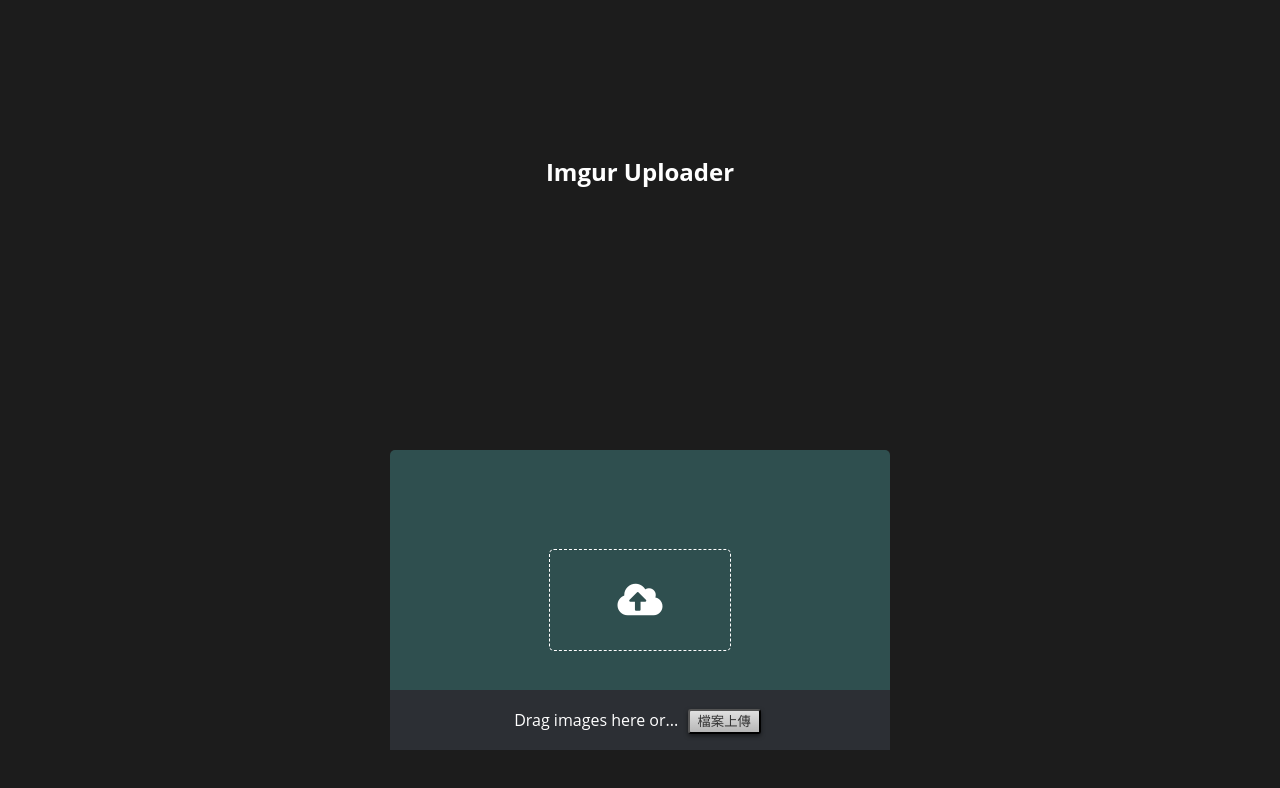
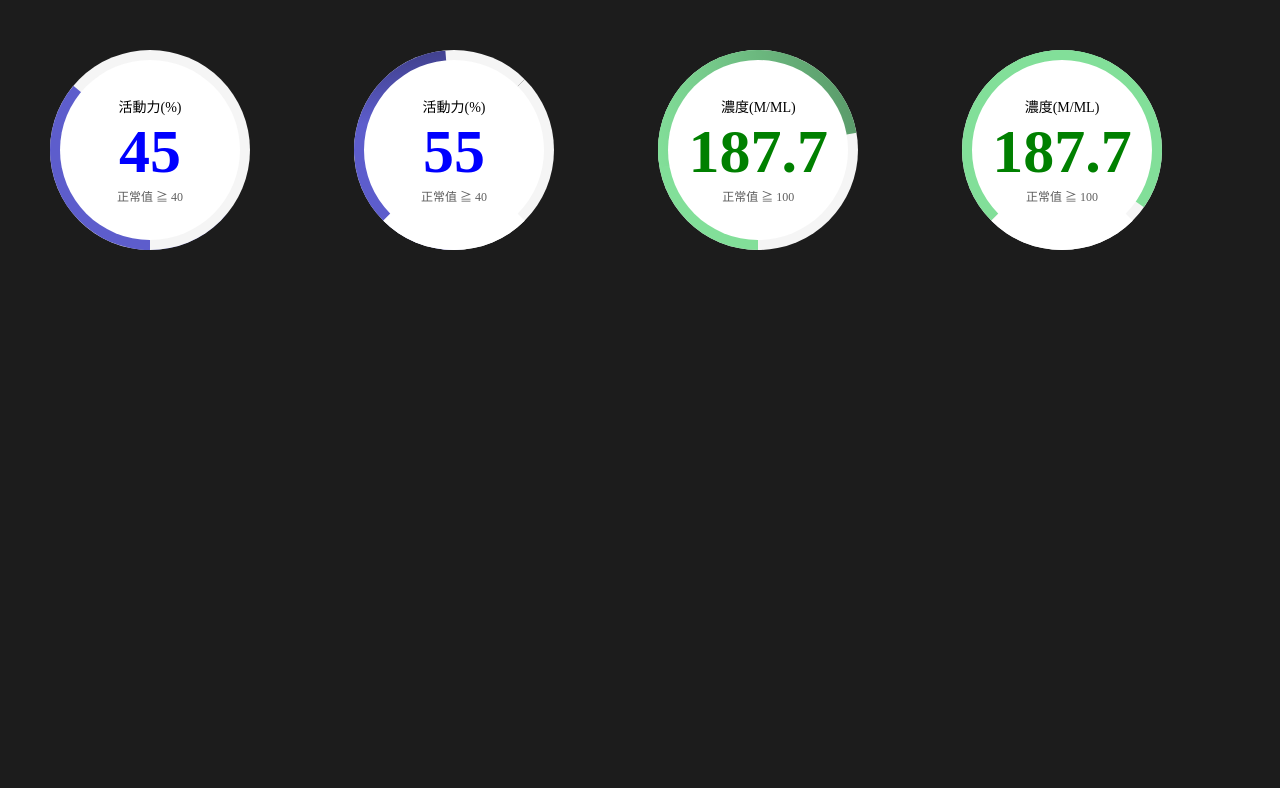
Before and after one commit to The992255/imgur-uploader, a plain HTML site: page index.html in a window 1280 px wide. Drawn offline with Linux system fonts and the light colour scheme.

Commit message:
test
test

```diff
--- a/index.html
+++ b/index.html
@@ -26,38 +26,293 @@
     <link rel="stylesheet" href="https://use.fontawesome.com/releases/v5.3.1/css/fontawesome.css" integrity="sha384-1rquJLNOM3ijoueaaeS5m+McXPJCGdr5HcA03/VHXxcp2kX2sUrQDmFc3jR5i/C7"
         crossorigin="anonymous">
 </head>
-<div class="impge-up-father">
-    <h2>Imgur Uploader</h2>
-    <div class="image-all">
-        <div class="image-up">
-            <div class="cloud-father"></div>
-            <i class="fas fa-cloud-upload-alt"></i>
-            <div class="text"> <span>Drag images here or...</span>
-                <span><input type="file" id="uploader" accept="image/png, image/jpeg, image/gif" onchange="upload(this)"
-                        style="display: none">
-                    <button type="button" onclick="uploader.click()" class="btnUp">檔案上傳</button></span>
-            </div>
+<div class="pie-box">
+        <div class="bg-1 pie"></div>
+        <div class="bg-2 pie"></div>
+        <div class="bg-3 pie"></div>
+        <div class="info">
+            <div class="title">活動力(%)</div>
+            <div class="value">45</div>
+            <div class="say">正常值 ≧ 40</div>
         </div>
-        <div class="your-image">
-            <span class="errorText"></span>
-            <input class="your-image-text-none"><button class="your-image-btn-none" onclick="toCopy()">複製</button>
-            <div class="image-father">
-                <img class="image">
-            </div>
+        <div class="background"></div>
+    </div>
+
+    <div class="pie-box tra">
+        <div class="bg-1 pie"></div>
+        <div class="bg-2 pie"></div>
+        <div class="bg-3 pie"></div>
+        <div class="bg-5 pie"></div>
+        <div class="background"></div>
+        <div class="info rrr">
+            <div class="title">活動力(%)</div>
+            <div class="value">55</div>
+            <div class="say">正常值 ≧ 40</div>
         </div>
+        <div class="angular"></div>
     </div>
-</div>
-<div class="backgroup-none"></div>
-<div id="fountainG" class="fountainG-none">
-    <div id="fountainG_1" class="fountainG"></div>
-    <div id="fountainG_2" class="fountainG"></div>
-    <div id="fountainG_3" class="fountainG"></div>
-    <div id="fountainG_4" class="fountainG"></div>
-    <div id="fountainG_5" class="fountainG"></div>
-    <div id="fountainG_6" class="fountainG"></div>
-    <div id="fountainG_7" class="fountainG"></div>
-    <div id="fountainG_8" class="fountainG"></div>
-</div>
-<script src="main.js"></script>
+
+    <div class="pie-box pie-box-2">
+        <div class="bg-1 pie"></div>
+        <div class="bg-2 pie"></div>
+        <div class="bg-3 pie"></div>
+        <div class="bg-4 pie"></div>
+        <div class="bg-5 pie"></div>
+        <div class="background"></div>
+        <div class="info">
+            <div class="title">濃度(M/ML)</div>
+            <div class="value greed">187.7</div>
+            <div class="say">正常值 ≧ 100</div>
+        </div>
+        <!-- <div class="angular"></div> -->
+    </div>
+
+    <div class="pie-box pie-box-2 tra">
+        <div class="bg-1 pie"></div>
+        <div class="bg-2 pie"></div>
+        <div class="bg-3 pie"></div>
+        <div class="bg-4 pie"></div>
+        <!-- <div class="bg-5 pie"></div> -->
+        <div class="background"></div>
+        <div class="info rrr">
+            <div class="title">濃度(M/ML)</div>
+            <div class="value greed">187.7</div>
+            <div class="say">正常值 ≧ 100</div>
+        </div>
+        <div class="angular"></div>
+    </div>
+<!-- <script src="main.js"></script> -->
+
 </body>
+<style>
+    .info {
+        width: 200px;
+        position: absolute;
+        height: 200px;
+        text-align: center;
+        top: 0;
+        left: 0;
+        z-index: 60;
+        display: flex;
+        justify-content: center;
+        flex-direction: column;
+        font-family: Microsoft JhengHei;
+    }
+
+    .title {
+        font-size: 14px;
+    }
+
+    .value {
+        font-weight: 900;
+        color: blue;
+        font-size: 62px;
+    }
+
+    .greed {
+        color: green;
+    }
+
+    .say {
+        color: #5e5e5e;
+        font-size: 12px;
+    }
+
+    .tra {
+        transform: rotate(45deg);
+    }
+
+    .rrr {
+        transform: rotate(-45deg);
+    }
+
+    .pie-box {
+        height: 200px;
+        width: 200px;
+        position: relative;
+        margin: 50px;
+        display: inline-block;
+    }
+
+    .pie-box .pie {
+        clip: rect(0 100px 200px 0);
+        width: 200px;
+        height: 200px;
+        position: absolute;
+        border-radius: 50%;
+    }
+
+    .bg-1 {
+        background-color: #f5f5f5;
+    }
+
+    .bg-2 {
+        background-color: rgb(93, 93, 204);
+        transform: rotate(-50deg);
+        animation-name: l180to0;
+        animation-duration: 3s;
+        animation-timing-function: linear;
+    }
+
+    @keyframes l180to0 {
+        0% {
+            background-color: rgb(65, 0, 59);
+            transform: rotate(-180deg)
+        }
+
+        100% {
+            background-color: rgb(93, 93, 204);
+            transform: rotate(-50deg)
+        }
+    }
+
+    .bg-3 {
+        z-index: 2;
+        background-color: #f5f5f5;
+        transform: rotate(180deg);
+    }
+
+    .bg-4 {
+        background-color: rgb(15, 15, 182);
+        transform: rotate(180deg);
+    }
+
+    .bg-5 {
+        z-index: 1;
+        background: linear-gradient(0deg, rgba(0, 0, 0, 0), rgba(0, 0, 0, 0), rgba(0, 0, 0, 0), rgba(0, 0, 0, .3));
+        transform: rotate(-50deg);
+        animation-name: l180to0c;
+        animation-duration: 3s;
+        animation-timing-function: linear;
+    }
+
+    @keyframes l180to0c {
+        0% {
+            transform: rotate(-180deg)
+        }
+
+        100% {
+            transform: rotate(-50deg)
+        }
+    }
+
+    .background {
+        width: 180px;
+        height: 180px;
+        background-color: #fff;
+        position: absolute;
+        top: 10px;
+        left: 10px;
+        border-radius: 50%;
+        z-index: 5;
+    }
+
+    .angular {
+        position: absolute;
+        background-color: #fff;
+        width: 100px;
+        height: 100px;
+        left: 0;
+        top: 0;
+        border-radius: 100% 0 0 0;
+        transition: inherit;
+        transform-origin: 100px 100px;
+        transform: rotate(180deg);
+        z-index: 8;
+    }
+
+
+
+    .pie-box-2 .bg-2 {
+        background-color: rgb(130, 223, 153);
+        transform: rotate(0deg);
+        animation-name: l180to02;
+        animation-duration: 3s;
+        animation-timing-function: linear;
+    }
+
+    @keyframes l180to02 {
+        0% {
+            background-color: rgb(7, 99, 30);
+            transform: rotate(-180deg);
+        }
+
+        50% {
+            transform: rotate(0deg);
+        }
+
+        100% {
+            transform: rotate(0deg);
+            background-color: rgb(130, 223, 153);
+        }
+    }
+
+    .pie-box-2 .bg-4 {
+        transform: rotate(80deg);
+        background-color: rgb(130, 223, 153);
+        animation-name: l180to03;
+        animation-duration: 3s;
+        z-index: 3;
+        opacity: 1;
+        animation-timing-function: linear;
+    }
+
+    @keyframes l180to03 {
+        0% {
+            background-color: rgb(7, 99, 30);
+            transform: rotate(-180deg);
+            opacity: 0;
+        }
+
+        49% {
+            opacity: 0;
+        }
+
+        50% {
+            transform: rotate(0deg);
+            opacity: 1;
+        }
+
+        100% {
+            opacity: 1;
+            transform: rotate(80deg);
+            background-color: rgb(130, 223, 153);
+        }
+    }
+
+    .pie-box-2 .bg-5 {
+        z-index: 3;
+        background: linear-gradient(0deg, rgba(0, 0, 0, 0), rgba(0, 0, 0, .3));
+        transform: rotate(80deg);
+        animation-name: l180to0d;
+        animation-duration: 3s;
+        animation-timing-function: linear;
+    }
+
+    @keyframes l180to0d {
+        0% {
+            z-index: 1;
+            transform: rotate(-180deg);
+        }
+
+        49% {
+            z-index: 1;
+        }
+
+        50% {
+            transform: rotate(0deg);
+            z-index: 1;
+        }
+
+        51% {
+            z-index: 3;
+        }
+
+        100% {
+            z-index: 3;
+            transform: rotate(80deg);
+        }
+    }
+</style>
+
 </html>
```
